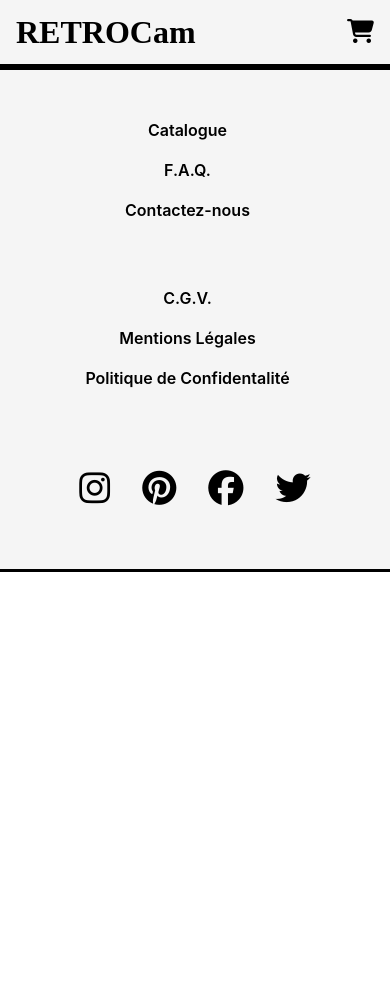
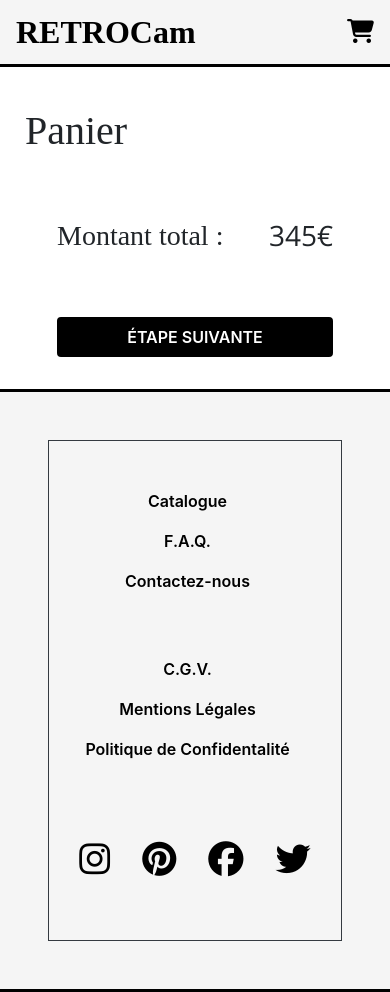
Before and after one commit to a-sowa/OCR-P5, a plain HTML site: page cart.html in a window 390 px wide. Before the commit the page ends 844 px from the top, so only its background shows below. Drawn offline with nearby package versions, Linux system fonts and the light colour scheme.

Commit message:
Add HTML structure for cart page

```diff
--- a/cart.html
+++ b/cart.html
@@ -10,6 +10,9 @@
             integrity="sha384-Vkoo8x4CGsO3+Hhxv8T/Q5PaXtkKtu6ug5TOeNV6gBiFeWPGFN9MuhOf23Q9Ifjh"
             crossorigin="anonymous"
         />
+        <link rel="preconnect" href="https://fonts.googleapis.com">
+<link rel="preconnect" href="https://fonts.gstatic.com" crossorigin>
+<link href="https://fonts.googleapis.com/css2?family=Libre+Baskerville:ital,wght@0,400;0,700;1,400&family=Open+Sans:ital,wght@0,300;0,400;0,600;0,700;1,300;1,400;1,600;1,700;1,800&display=swap" rel="stylesheet">
         <script src="https://kit.fontawesome.com/e2a6ae481a.js" crossorigin="anonymous"></script>
         <title>RETROCam - Accueil</title>
     </head>
@@ -31,14 +34,44 @@
                 </nav>
             </div>
 
-            <a href="#" class="header__cart-icon" id="cart-icon"><i class="fas fa-shopping-cart"></i></a>
+            <a href="cart.html" class="header__cart-icon" id="cart-icon"><i class="fas fa-shopping-cart"></i></a>
         </header>
 
         <main>
+            <div class="container p-4">
 
+                <div class="row p-3 d-flex flex-column">
+                    <h1>Panier</h1>
+                    <div class="hr"></div>
+                </div>
+
+                <div class="cart-content row px-3" id="cart-content">
+
+                </div>
+                <div class="hr"></div>
+                <div class="row">
+                    <div class="col-12 col-md-3">
+
+                    </div>
+                    <div class="col-12 px-5 col-md-9 d-md-flex flex-md-row justify-content-md-around px-md-0">
+                        <div class="d-flex flex-row align-items-center justify-content-between py-2 flex-md-column align-items-md-between justify-content-md-center px-md-0">
+
+                        </div>
+                        <div class="d-flex flex-row align-items-center justify-content-between py-2 flex-md-column align-items-md-between justify-content-md-center px-md-0">
+
+                        </div>
+                        <div class="d-flex flex-column  justify-content-between py-2 px-md-0 pt-md-5">
+                            <h3 class="d-flex flex-row justify-content-between mb-5 mb-md-3">Montant total :<span><p>345€</p></span></h3>
+                            <button type="submit" class="btn btn-add-to-cart">ÉTAPE SUIVANTE</button>
+                        </div>
+                    </div>
+                </div>
+
+            </div>
         </main>
 
-        <footer class="container-fluid">
+        <footer class="container-fluid p-5">
+            <div class="border border-dark">
                 <nav class="footer-nav row justify-content-center align-items-center">
                     <ul class="col-12 col-sm-6 d-flex flex-column align-items-center mb-3 mb-sm-0 mt-5">
                         <li class="footer-nav__item mx-auto mb-3"><a href="#">Catalogue</a></li>
@@ -58,6 +91,7 @@
                     <a class="footer-social__item" href="#"><i class="fab fa-facebook p-3"></i></a>
                     <a class="footer-social__item" href="#"><i class="fab fa-twitter p-3"></i></a>
                 </div>
+            </div>
         </footer>
 
     <script src='./js/cart.js'></script>
```
Lines whose indentation alone changed are shown as unchanged.
